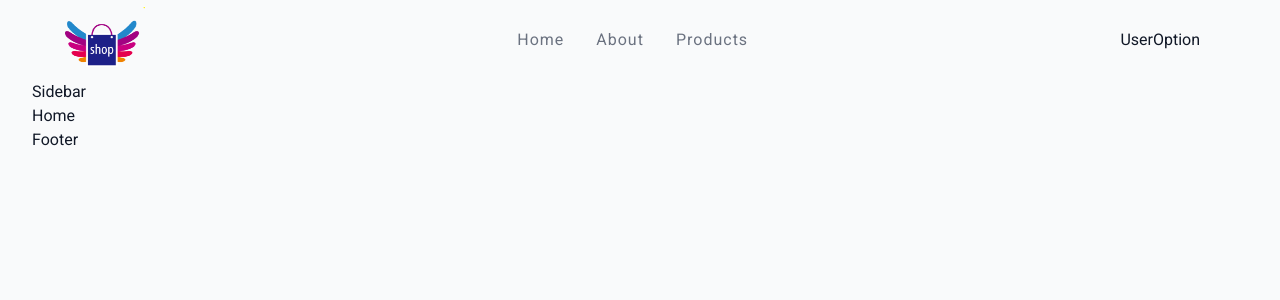
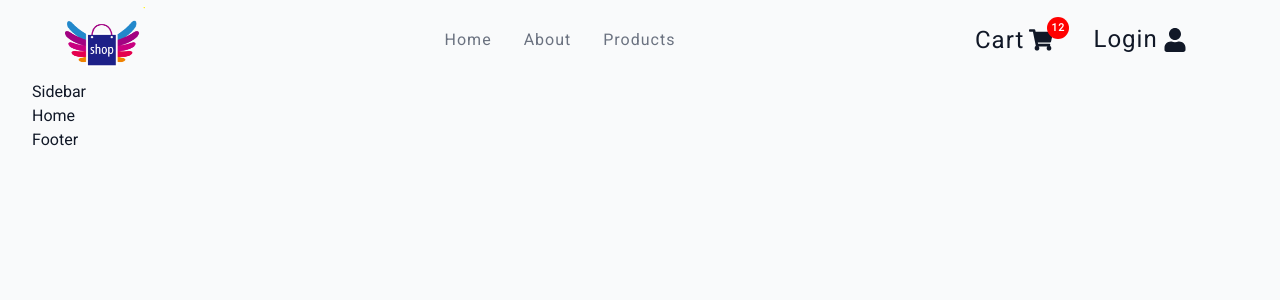
Before and after one commit to pastendi/MERN-ecom, a React (Create React App) app: page / in a window 1280 px wide. Shown: the top 300 px of the page. Built offline with nearby package versions, Linux system fonts and the light colour scheme.

Commit message:
navbar user option and cart

```diff
--- a/src/components/layouts/Navbar.js
+++ b/src/components/layouts/Navbar.js
@@ -28,7 +28,9 @@
             )
           })}
         </ul>
-        <UserOption />
+        <div className='user-option'>
+          <UserOption />
+        </div>
       </div>
     </Wrapper>
   )
--- a/src/components/others/UserOption.js
+++ b/src/components/others/UserOption.js
@@ -1,7 +1,23 @@
 import React from 'react'
+import { FaShoppingCart, FaUser } from 'react-icons/fa'
+import { Link } from 'react-router-dom'
+import { Wrapper } from '../../style/UserOption'
 
 const UserOption = () => {
-  return <div>UserOption</div>
+  return (
+    <Wrapper>
+      <Link to='/cart' className='cart-btn'>
+        Cart
+        <span className='cart-container'>
+          <FaShoppingCart />
+          <span className='cart-value'>12</span>
+        </span>
+      </Link>
+      <button type='button' className='user-btn'>
+        Login <FaUser />
+      </button>
+    </Wrapper>
+  )
 }
 
 export default UserOption
--- a/src/style/Navbar.js
+++ b/src/style/Navbar.js
@@ -32,6 +32,9 @@
   .nav-links {
     display: none;
   }
+  .user-option {
+    display: none;
+  }
 
   @media (min-width: 992px) {
     .nav-toggle {
@@ -59,6 +62,9 @@
         }
       }
     }
+    .user-option {
+      display: grid;
+    }
   }
 `
 export { Wrapper }
--- /dev/null
+++ b/src/style/UserOption.js
@@ -0,0 +1,53 @@
+import styled from 'styled-components'
+
+export const Wrapper = styled.div`
+  display: grid;
+  grid-template-columns: 1fr 1fr;
+  align-items: center;
+  width: 225px;
+  .cart-btn {
+    color: var(--grey-900);
+    font-size: 1.5rem;
+    letter-spacing: var(--letterSpacing);
+    display: flex;
+    align-items: center;
+  }
+  .cart-container {
+    display: flex;
+    align-items: center;
+    position: relative;
+    svg {
+      height: 1.6rem;
+      margin-left: 5px;
+    }
+  }
+  .cart-value {
+    position: absolute;
+    top: -10px;
+    right: -16px;
+    background: red;
+    width: 16px;
+    height: 16px;
+    display: flex;
+    align-items: center;
+    justify-content: center;
+    border-radius: 50%;
+    font-size: 0.65rem;
+    font-weight: bold;
+    color: var(--white);
+    padding: 3px;
+  }
+  .user-btn {
+    display: flex;
+    border: transparent;
+    align-items: center;
+    background: transparent;
+    font-size: 1.5rem;
+    cursor: pointer;
+    color: var(--grey-900);
+    letter-spacing: var(--letterSpacing);
+    svg {
+      margin-left: 5px;
+    }
+  }
+`
```
